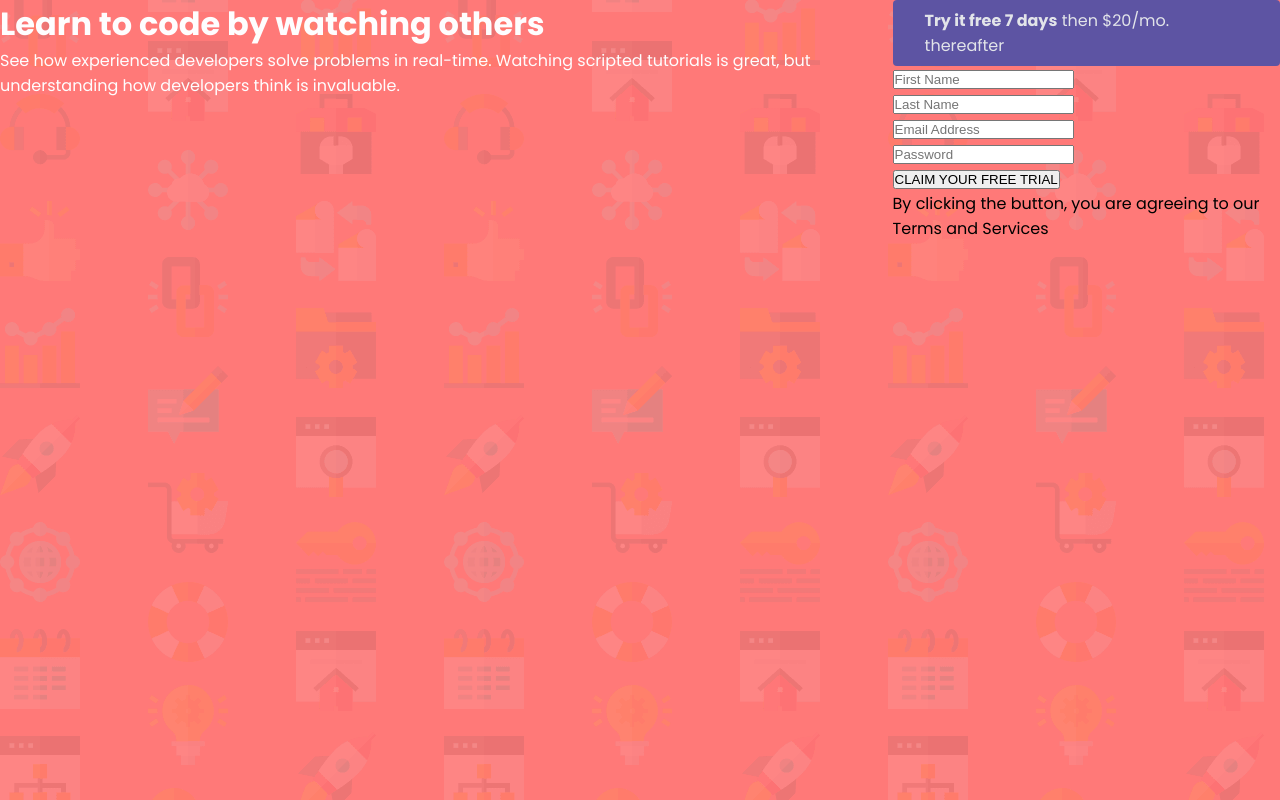
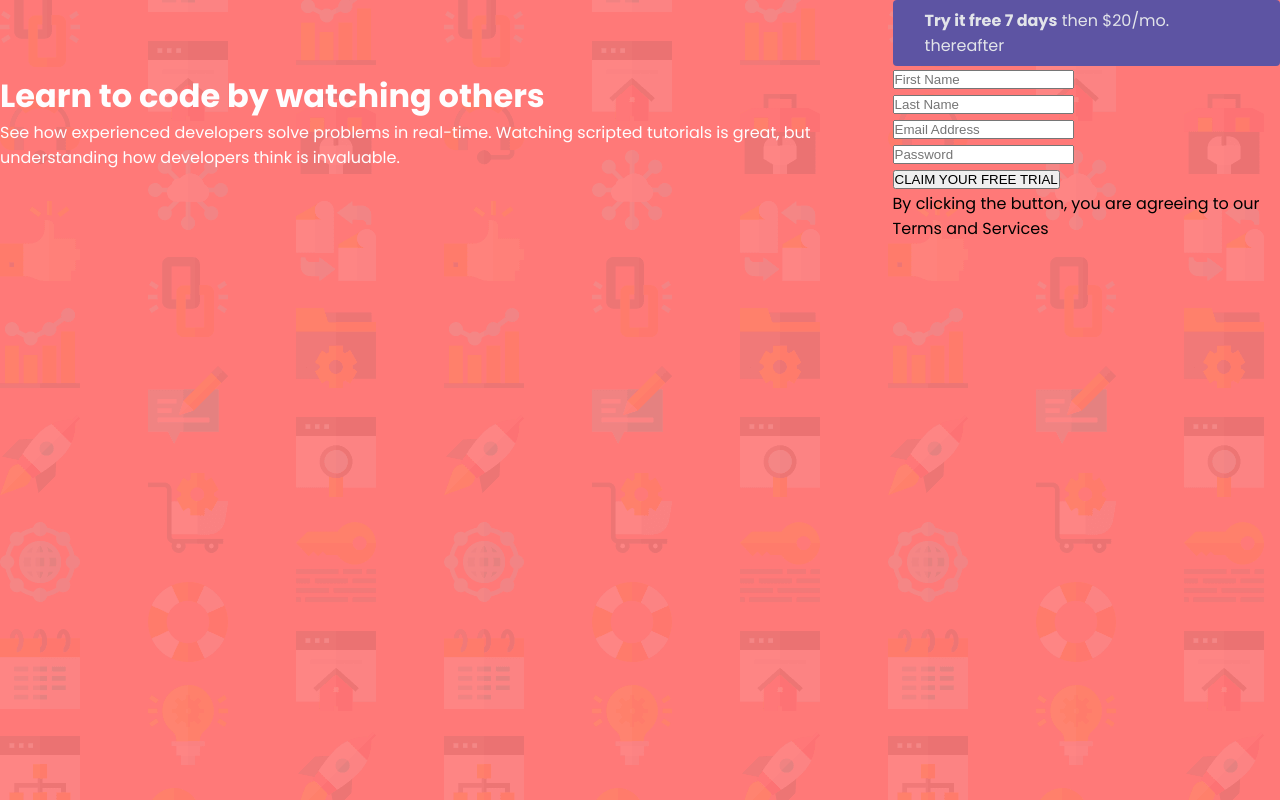
Before and after one commit to k-gourav/Signup-form, a React (Vite) app: page / in a window 1280 px wide. Built offline with nearby package versions, Linux system fonts and the light colour scheme.

Commit message:
fix: update typo in the sign up  page

```diff
--- a/src/components/SignupContent/SignupContent.module.css
+++ b/src/components/SignupContent/SignupContent.module.css
@@ -3,6 +3,7 @@
 }
 .signup__page{
     display: flex;
+    align-items: center;
 }
 .signup__title, .signup__body{
     color: #fefdfe;
--- a/src/pages/SignupPage.jsx
+++ b/src/pages/SignupPage.jsx
@@ -1,4 +1,4 @@
-import SignupContent from "../components/SignUpContent/SignUpContent";
+import SignupContent from "../components/SignupContent/SignupContent";
 
 const SignupPage = () => {
     return (
```
Also changed, not shown: src/components/SignupForm/SignupForm.module.css (line endings or trailing spaces).
